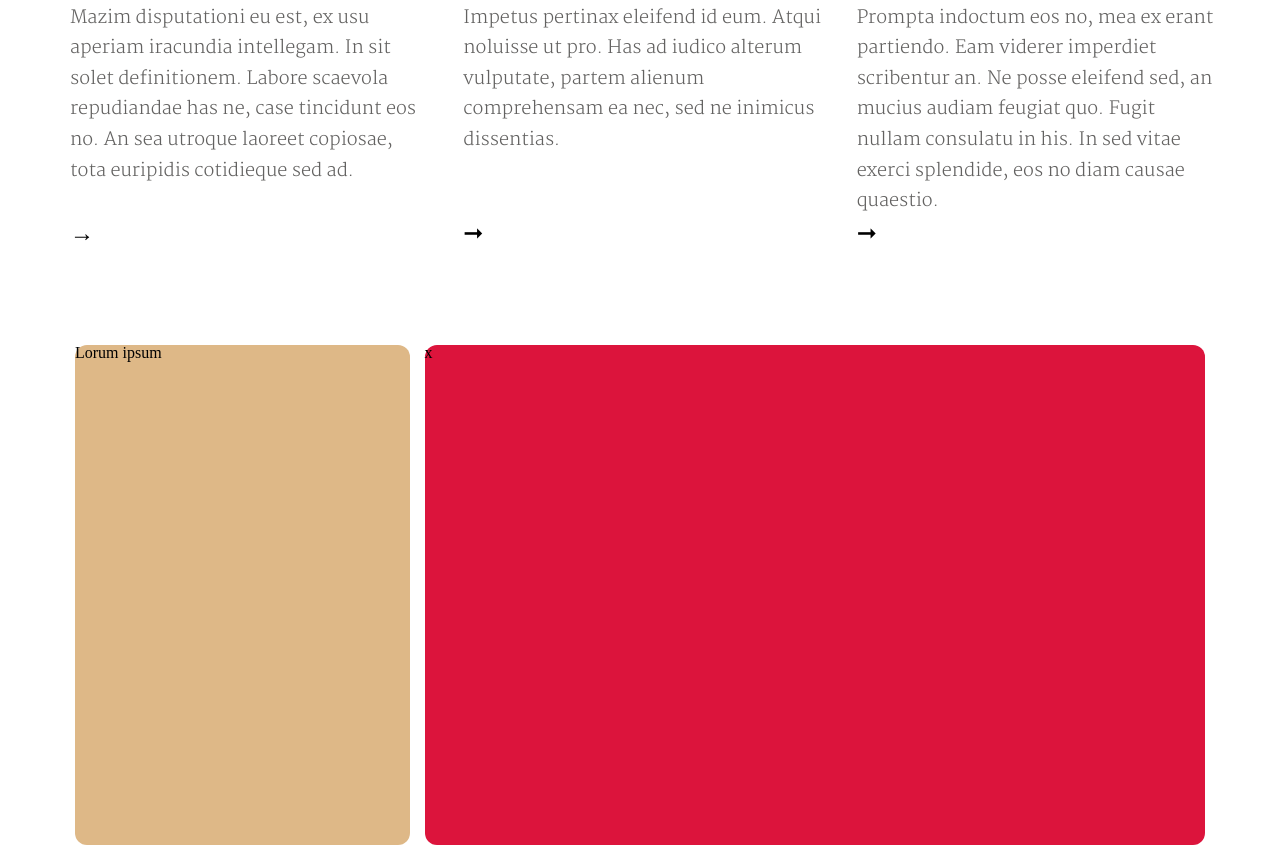
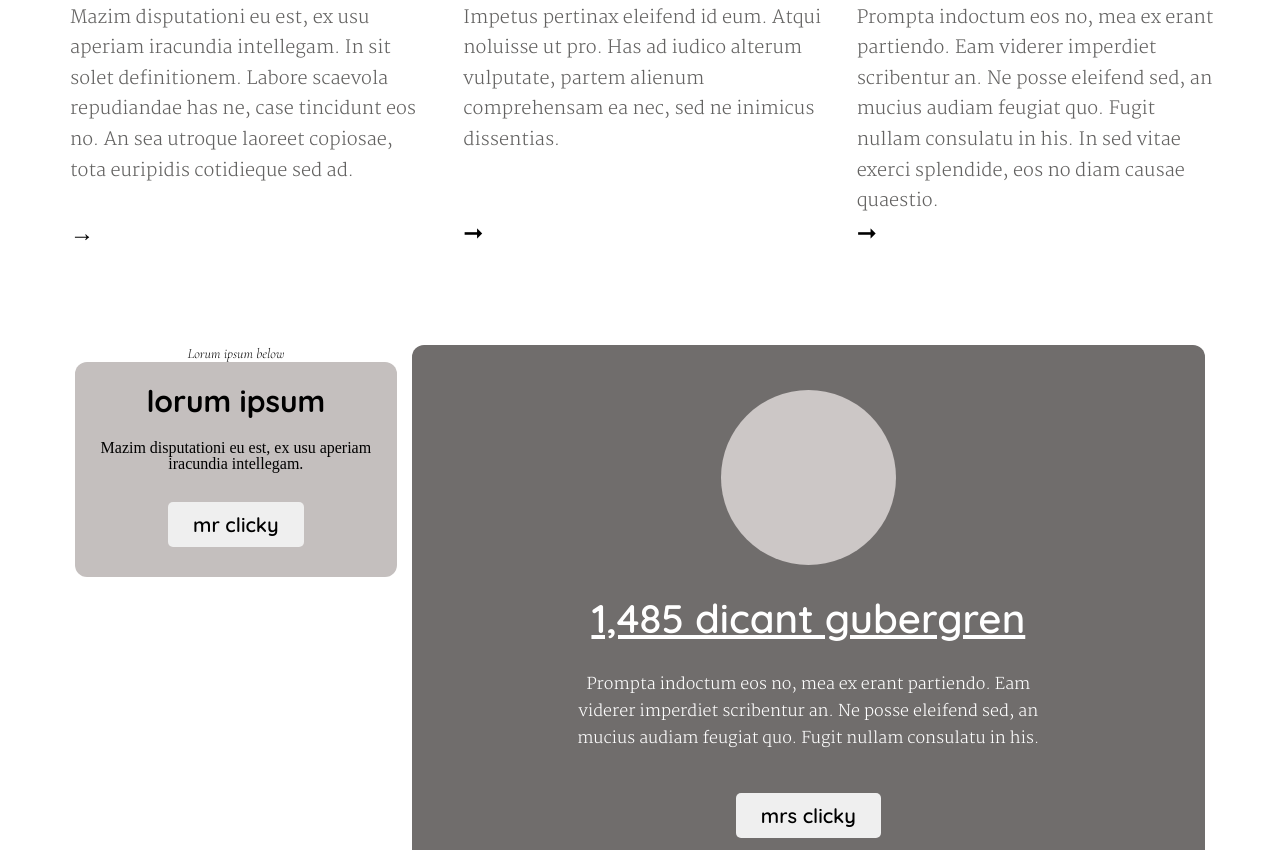
Before and after one commit to bhenning83/smashing-magazine-grayscale, a plain HTML site: page index.html in a window 1280 px wide. Shown: the part 1950-2800 px from the top of the page. Drawn offline with nearby package versions, Linux system fonts and the light colour scheme; a web font is replaced by a local one.

Commit message:
Finished members section

```diff
--- a/index.html
+++ b/index.html
@@ -6,6 +6,8 @@
     <link rel="stylesheet" href="style.css">
     <link href="https://fonts.googleapis.com/css2?family=Martel:wght@200;300;400;600;700&display=swap" rel="stylesheet">
     <link href="https://fonts.googleapis.com/css2?family=Asap+Condensed:wght@400;500;600;700&display=swap" rel="stylesheet">
+    <link href="https://fonts.googleapis.com/css2?family=Cormorant+Garamond:ital,wght@1,300&family=Crimson+Text:ital@1&display=swap" rel="stylesheet">
+    <link href="https://fonts.googleapis.com/css2?family=Quicksand:wght@300;400;500;600;700&display=swap" rel="stylesheet">
     <title>Smashing Mag</title>
 </head>
 <body>
@@ -108,12 +110,22 @@
                 <div class="arrow">➞</div>
             </div>
         </section>
-        <section class="members-wrap">
+        <section class="smashing-members">
             <div class="supporters-wrap">
-                <p>Lorum ipsum</p>
+                <p>Lorum ipsum below</p>
+                <div>
+                    <p>Lorum Ipsum</p>
+                    <p>Mazim disputationi eu est, ex usu aperiam iracundia intellegam.</p>
+                    <button>mr clicky</button>
+                </div>
+            </div>
+            <div class="members-wrap">
                 <div></div>
+                <p>1,485 dicant gubergren</p>
+                <p>Prompta indoctum eos no, mea ex erant partiendo. Eam viderer imperdiet scribentur an. Ne posse eleifend sed, an mucius audiam feugiat quo. Fugit nullam consulatu in his.</p>
+                <button>mrs clicky</button>
+                <p>Diam vide principes quo ne.</p>
             </div>
-            <div>x</div>
         </section>
 
     </div>
--- a/style.css
+++ b/style.css
@@ -110,18 +110,23 @@ header li:nth-of-type(7) {
     padding: 75px 125px 0 75px;
 }
 .featured-articles-wrap > div:nth-child(1) {
-    background: #c7c7c7c7;
+    background: #696969;
+    color: white;
     padding-top: 250px;
+
 }
 .featured-articles-wrap > div:nth-child(2) {
-    background: #d7d7d7d7;
+    background: #787574;
+    color: white;
     padding-top: 250px;
 }
 .featured-articles-wrap > div:nth-child(3) {
-    background: #a7a7a7a7;
+    background: #6b6868;
+    color: white;
 }
 .featured-articles-wrap > div:nth-child(4) {
-    background: #b7b7b7b7;
+    background: #7d7a79;
+    color: white;
 }
 .author-box {
     display: flex;
@@ -199,9 +204,10 @@ header li:nth-of-type(7) {
     font: small-caps 100 12px Martel, serif;
 }
 .post-title {
-    font: 500 30px/1.3 sans-serif;
+    font: 500 30px/1.3 Quicksand, sans-serif;
     text-decoration: underline;
     width: 75%;
+    letter-spacing: .8;
 }
 .post-author {
     font: 600 14px sans-serif;
@@ -222,7 +228,7 @@ header li:nth-of-type(7) {
     align-self: flex-end;
 }
 /*Sign up and Supporters section*/
-.members-wrap {
+.smashing-members {
     display: flex;
     margin-top: 25px;
     padding: 75px;
@@ -230,13 +236,73 @@ header li:nth-of-type(7) {
 .supporters-wrap {
     flex: 1 1 375px;
     margin-right: 15px;
-    background: burlywood;
     height: 500px;
+}
+.supporters-wrap > div {
     border-radius: 12px;
+    height: 215px;
+    background: #c4bfbe;
+    flex: 1 1 100%;
+    text-align: center;
 }
-.supporters-wrap + div {
+
+.supporters-wrap > p {
+    text-align: center;
+    font: 14px 'Cormorant Garamond', serif;
+}
+.supporters-wrap > div {
+    display: flex;
+    flex-direction: column;
+    justify-content: space-around;
+    align-items: center;
+    padding: 15px;
+}
+.supporters-wrap > div > p:first-child {
+    font: 700 30px/0.6 Quicksand, serif;
+    text-transform: lowercase;
+}
+.supporters-wrap > div > p:last-child {
+    font: 18px "Times New Roman", serif;
+}
+.supporters-wrap > div button {
+    font: 600 20px Quicksand, serif;
+    border: none;
+    border-radius: 5px;
+    padding: 10px 25px;
+}
+.members-wrap {
     flex: 1 1 875px;
-    background: crimson;
-    height: 500px;
+    background: #706d6c;
+    height: 600px;
     border-radius: 12px;
+    display: flex;
+    flex-direction: column;
+    justify-content: space-around;
+    align-items: center;
+    padding: 25px 150px;
+    color: white;
+    text-align: center;
 }
+.members-wrap > div {
+    width: 175px;
+    height: 175px;
+    border-radius: 100px;
+    background: #ccc7c6
+}
+.members-wrap > p:first-of-type {
+    font: 600 40px/0.6 Quicksand, sans-serif;
+    letter-spacing: 0.6;
+    text-decoration: underline;
+}
+.members-wrap > p:nth-of-type(2) {
+    font: 100 16px Martel, serif;
+}
+.members-wrap > button {
+    font: 600 20px Quicksand, serif;
+    border: none;
+    border-radius: 5px;
+    padding: 10px 25px;
+}
+.members-wrap > p:last-of-type {
+    font: 100 12px Martel, serif;
+}
```
